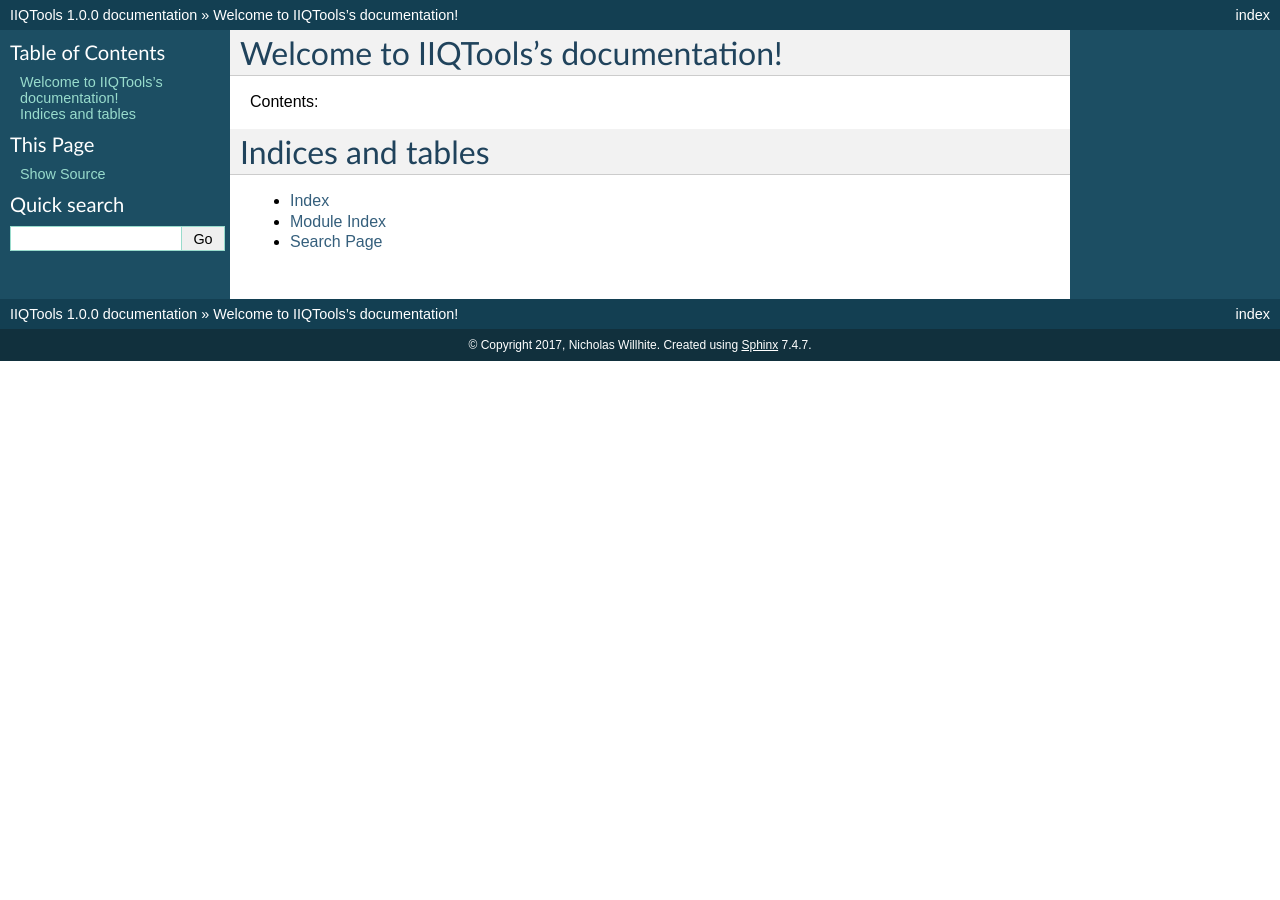
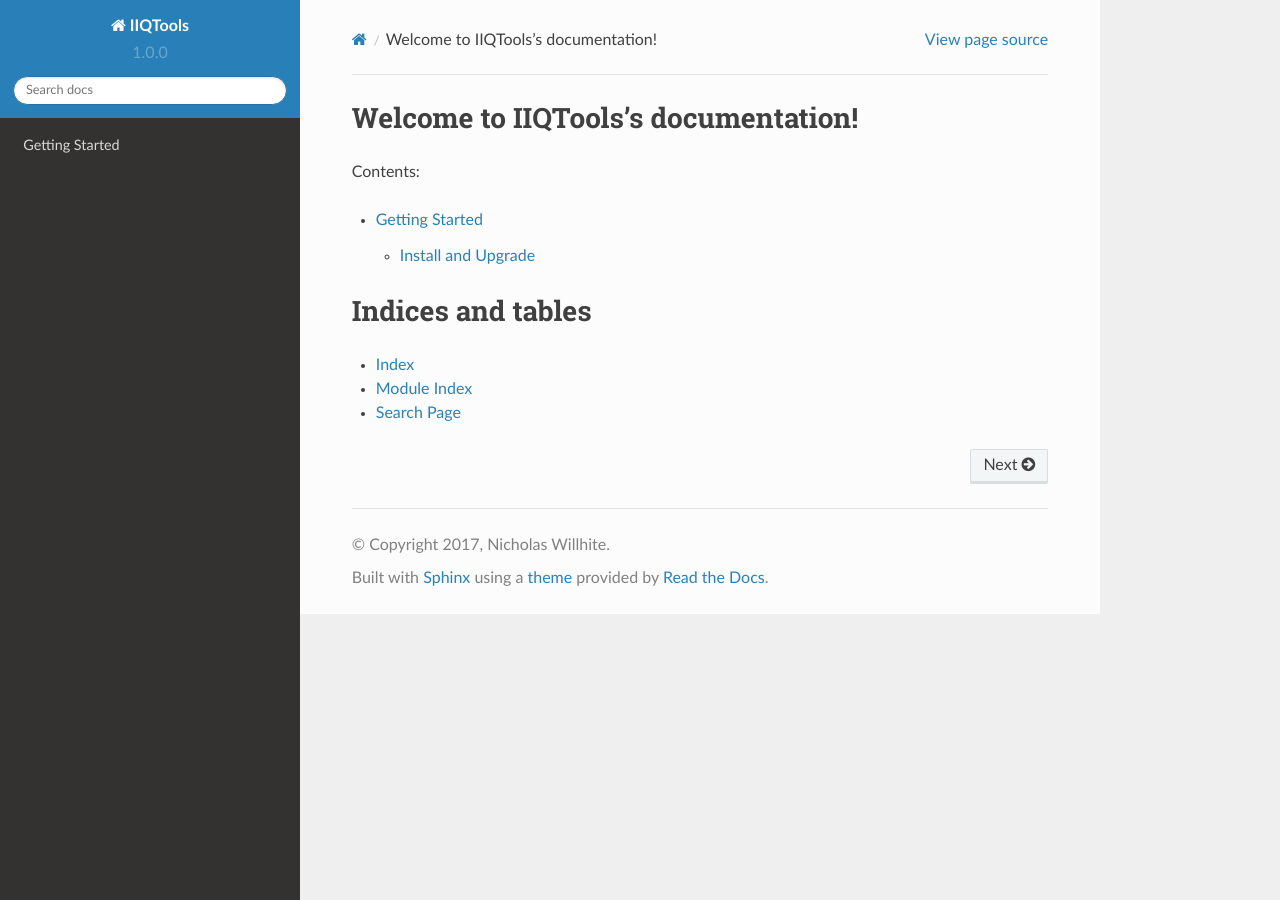
Before and after one commit to willnx/iiqtools, a Sphinx documentation site: the page built from docs/source/index.rst, in a window 1280 px wide. Built offline with Sphinx 7.4.7 and the Read the Docs theme 2.0.0, drawn with Linux system fonts in a browser that asks for light colours; some of the changed lines change nothing that is shown.

Commit message:
inital work for IIQTools docs

```diff
--- a/docs/source/conf.py
+++ b/docs/source/conf.py
@@ -12,6 +12,7 @@
 # serve to show the default.
 
 import sys, os
+import sphinx_rtd_theme
 
 # If extensions (or modules to document with autodoc) are in another directory,
 # add these directories to sys.path here. If the directory is relative to the
@@ -91,7 +92,7 @@
 
 # The theme to use for HTML and HTML Help pages.  See the documentation for
 # a list of builtin themes.
-html_theme = 'default'
+html_theme = 'sphinx_rtd_theme'
 
 # Theme options are theme-specific and customize the look and feel of a theme
 # further.  For a list of options available for each theme, see the
@@ -99,7 +100,7 @@
 #html_theme_options = {}
 
 # Add any paths that contain custom themes here, relative to this directory.
-#html_theme_path = []
+html_theme_path = [sphinx_rtd_theme.get_html_theme_path()]
 
 # The name for this set of Sphinx documents.  If None, it defaults to
 # "<project> v<release> documentation".
--- /dev/null
+++ b/docs/source/getting_started.rst
@@ -0,0 +1,31 @@
+***************
+Getting Started
+***************
+
+Install and Upgrade
+===================
+
+This section provides directions to install or upgrade the IIQTools package
+for your instance of InsightIQ.
+
+.. note::
+
+  The ``--upgrade`` flag is automatically ignored if you're performing an inital install
+
+With Internet connection
+------------------------
+
+To install or upgrade the IIQTools package to your instance of InsightIQ run::
+
+  $ sudo su
+  $ easy_install --upgrade iiqtools
+
+Without Internet connection
+---------------------------
+
+1. Download the package from PyPI
+#. Copy the package to the InsightIQ instace
+#. Run these commands, replacing ``<package>`` with the actual package name::
+
+   $ sudo su
+   $ easy_install --upgrade <package>
--- a/docs/source/index.rst
+++ b/docs/source/index.rst
@@ -11,7 +11,7 @@
 .. toctree::
    :maxdepth: 2
 
-
+   getting_started
 
 Indices and tables
 ==================
```
